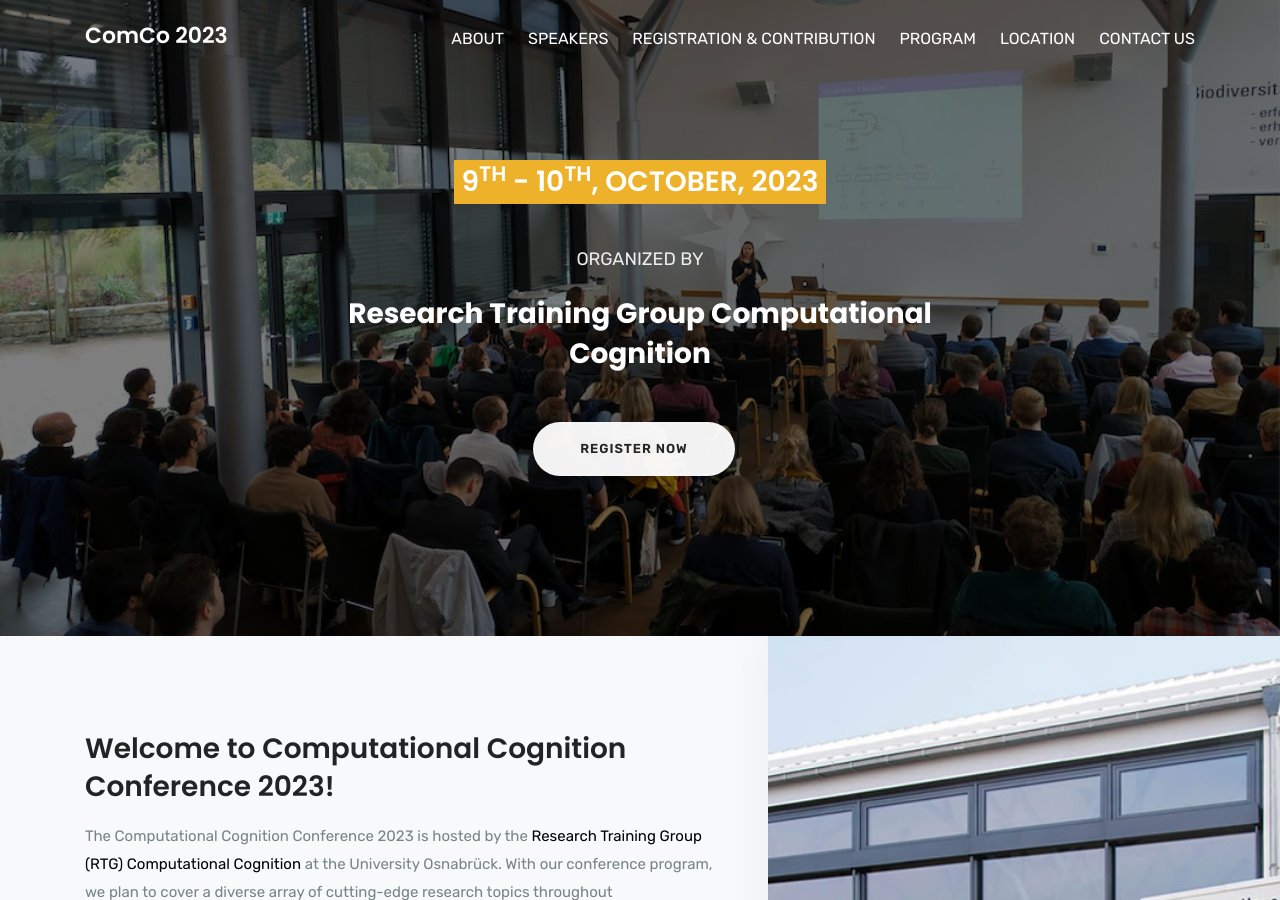
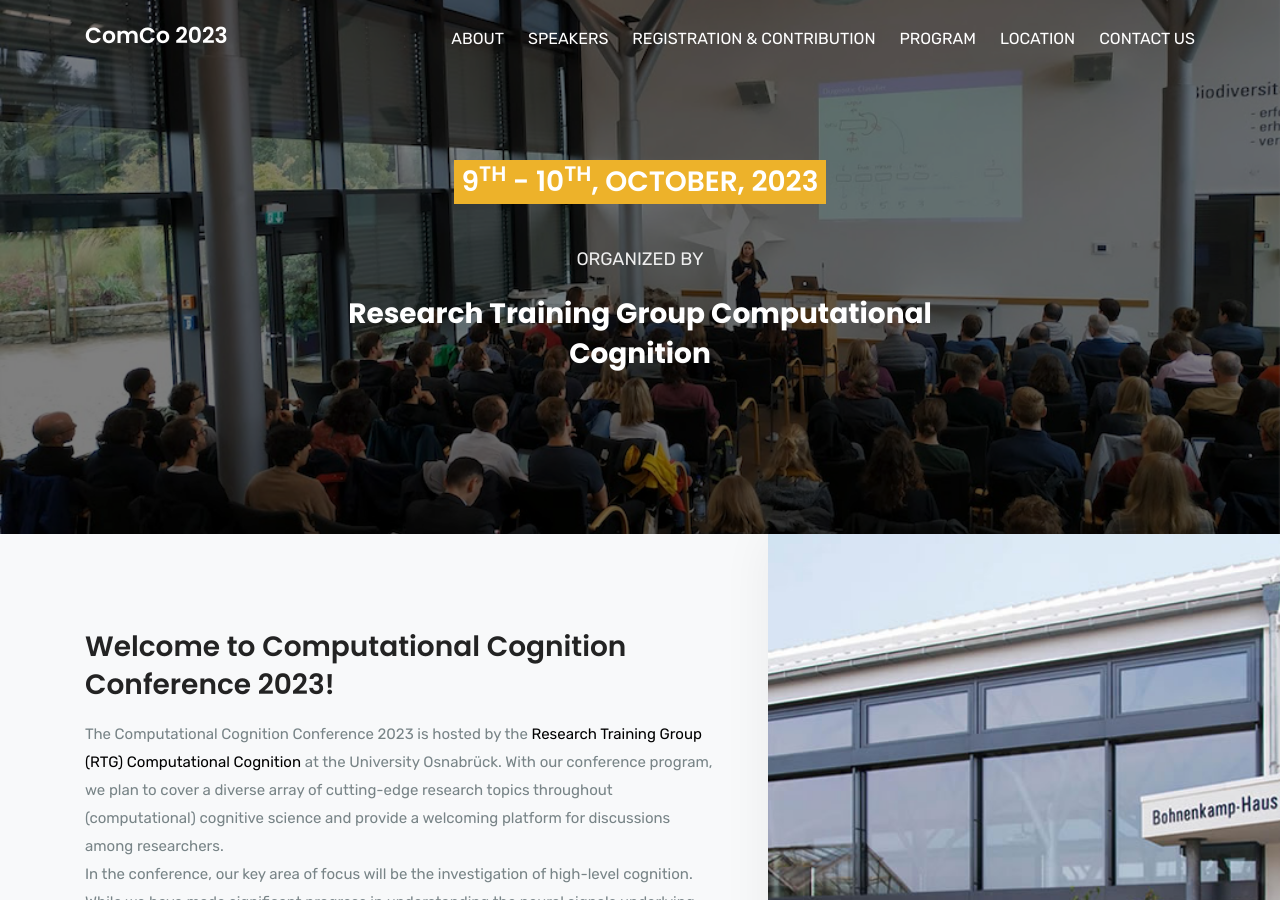
Before and after one commit to comco23/comco23.github.io, a Jekyll site: the page built from index.html, in a window 1280 px wide and 900 px high. Built offline with Jekyll 4.4.1, drawn with Linux system fonts in a browser that asks for light colours.

Commit message:
made changes

```diff
--- a/_includes/sections/fee.html
+++ b/_includes/sections/fee.html
@@ -25,8 +25,8 @@
 			<div class="col-lg-6 col-md-6">
 				<div class="pricing-block">
 					<div class="price-header">
-						<h4 class="price"><span>€</span>100</h4>
-						<h5>Others</h5>
+						<h4 class="price"><span>€</span>120</h4>
+						<h5>Regular</h5>
 					</div>
 				</div>
 			</div>
--- a/_includes/sections/header.html
+++ b/_includes/sections/header.html
@@ -10,7 +10,7 @@
 							<h1 class="banner-title">{{ site.big_title }}</h1>
 							<p>ORGANIZED BY</p>
 							<h3 class="banner-title-1">Research Training Group Computational Cognition</h3>
-							<a href="https://easychair.org/" class="btn btn-white btn-circled mt-5">Register Now</a>
+							<!--<a href="https://easychair.org/" class="btn btn-white btn-circled mt-5">Register Now</a>-->
 
 						</div>
 					</div>
```
